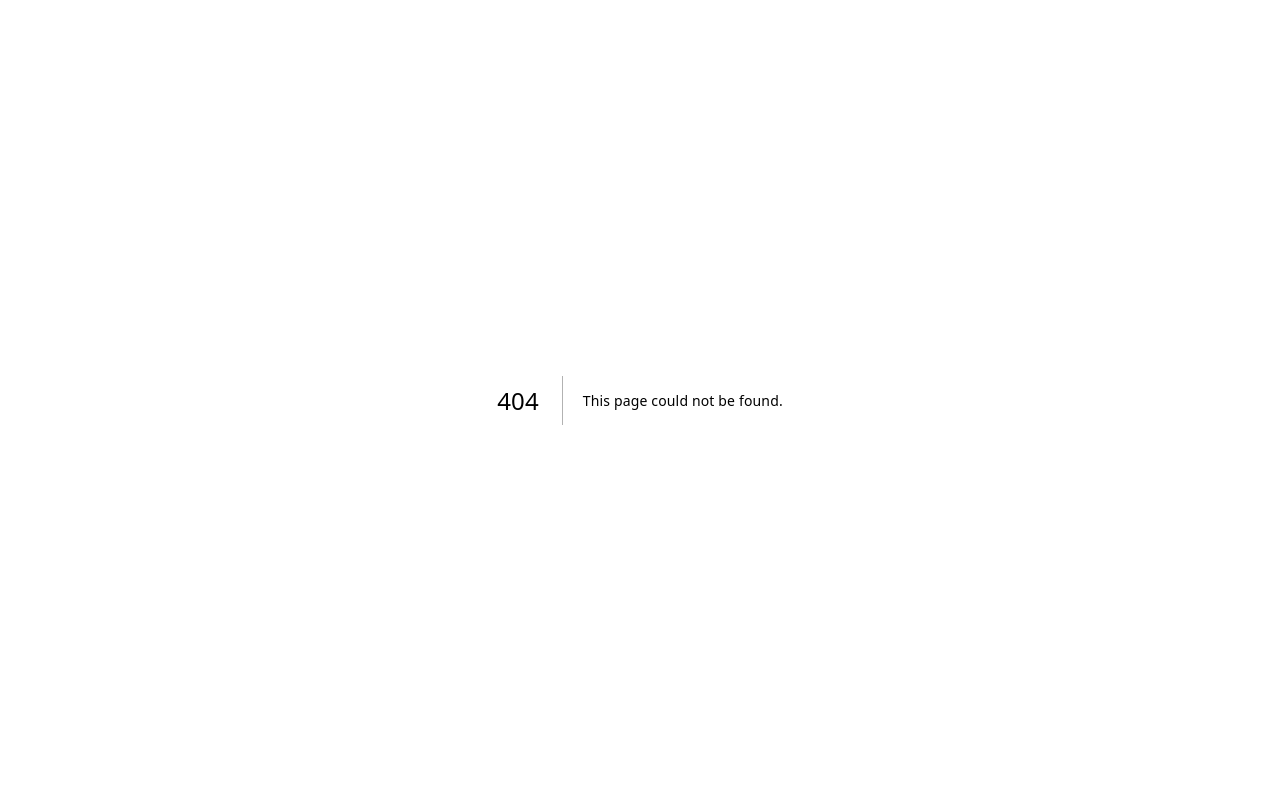
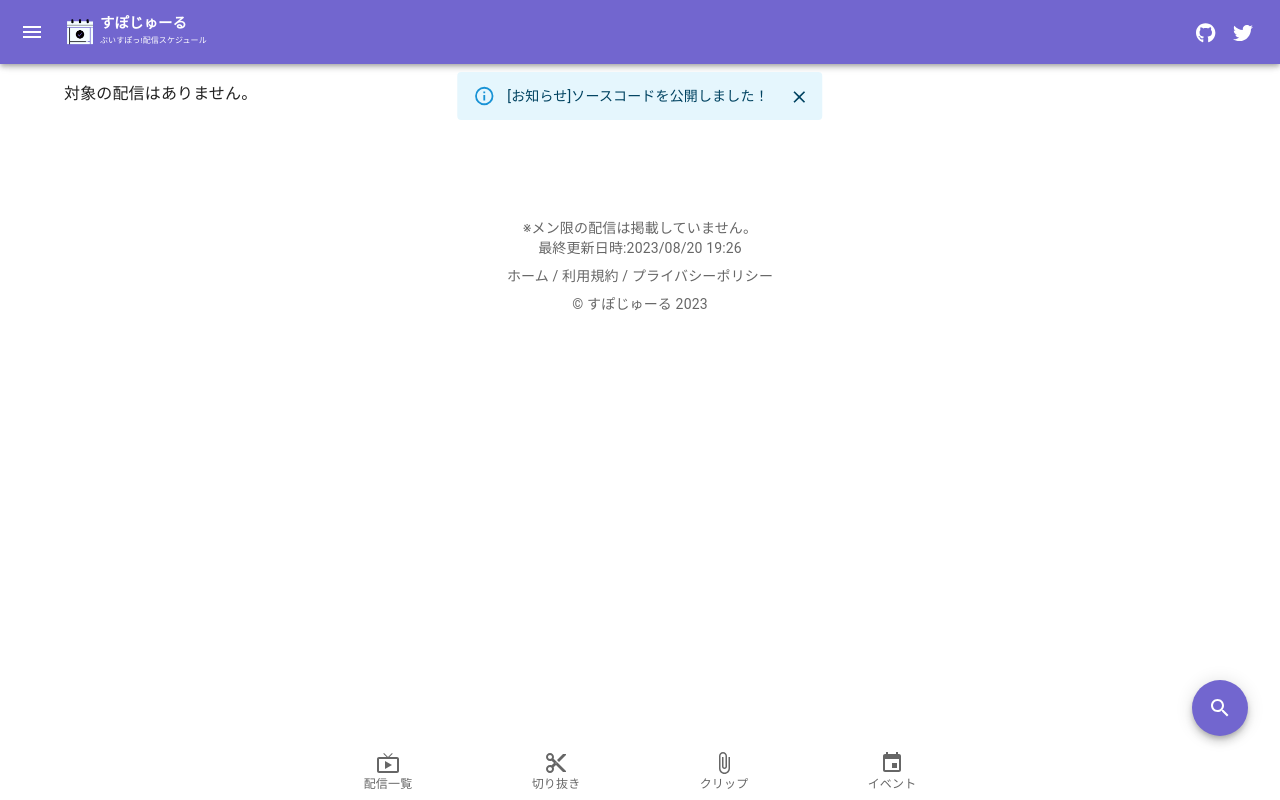
Before and after one commit to sugar-cat7/vspo-portal, a Next.js app: page /schedule/2023-08-18 in a window 1280 px wide. Before the commit this address had no page. Built offline with nearby package versions, Linux system fonts and the light colour scheme.

Commit message:
refactor: redirect schedule

```diff
--- a/next.config.js
+++ b/next.config.js
@@ -10,8 +10,8 @@ const withPWA = require("next-pwa")({
       options: {
         cacheName: "vspo-schedule",
         expiration: {
-          maxEntries: 60,
-          maxAgeSeconds: 3 * 60, // 3 minutes
+          maxEntries: 30,
+          maxAgeSeconds: 60, // 1 minutes
         },
         cacheableResponse: {
           statuses: [0, 200],
@@ -37,4 +37,13 @@ module.exports = withPWA({
       "clips-media-assets2.twitch.tv",
     ],
   },
+  async redirects() {
+    return [
+      {
+        source: "/",
+        destination: "/schedule/all",
+        permanent: true,
+      },
+    ];
+  },
 });
--- a/src/components/Elements/Drawer/Drawer.tsx
+++ b/src/components/Elements/Drawer/Drawer.tsx
@@ -57,7 +57,7 @@ export const CustomDrawer: React.FC = () => {
               ? "/twitch-clips"
               : id === "about"
               ? "/about"
-              : "/#" + id;
+              : "/schedule/" + id;
           const isExternalLink = id === "qa" || id == "support";
 
           if (id === "freechat") {
--- a/src/components/Elements/Icon/Icon.tsx
+++ b/src/components/Elements/Icon/Icon.tsx
@@ -63,7 +63,7 @@ export const DrawerIcon: React.FC<DrawerIconProps> = ({ id }) => {
       return <LiveTvIcon />;
     case "upcoming":
       return <CalendarTodayIcon />;
-    case "archieve":
+    case "archive":
       return <AllInboxIcon />;
     case "list":
       return <ReorderIcon />;
--- a/src/components/Layout/Header.tsx
+++ b/src/components/Layout/Header.tsx
@@ -111,7 +111,7 @@ export const Header: React.FC<Props> = ({ title }) => {
                 // justifyContent: "center",
                 width: "100%",
               }}
-              href="/"
+              href="/schedule/all"
             >
               <Image
                 src="/icon-top_transparent.png"
--- a/src/data/master.js
+++ b/src/data/master.js
@@ -8,7 +8,7 @@ export const platforms = [
 export const sideBarContents = [
   { id: "live", name: "配信中" },
   { id: "upcoming", name: "配信予定" },
-  { id: "archieve", name: "アーカイブ" },
+  { id: "archive", name: "アーカイブ" },
   { id: "freechat", name: "フリーチャット" },
   { id: "clip", name: "切り抜き一覧" },
   { id: "twitch-clip", name: "クリップ一覧" },
--- a/src/lib/utils.ts
+++ b/src/lib/utils.ts
@@ -476,7 +476,7 @@ export const isStatusLive = (livestream: Livestream): string => {
   ) {
     return "live";
   } else {
-    return "archieve";
+    return "archive";
   }
 };
 
--- a/src/pages/_document.tsx
+++ b/src/pages/_document.tsx
@@ -13,7 +13,7 @@ class MyDocument extends Document {
               crossOrigin="anonymous"
             />
           )}
-          <meta name="keywords" content="ぶいすぽっ!, 配信スケジュール" />
+          <meta name="keywords" content="ぶいすぽ 配信スケジュール" />
           <meta property="og:type" content="website" />
           <meta
             property="og:image"
--- a/src/pages/index.tsx
+++ b/src/pages/schedule/[status].tsx
@@ -1,31 +1,32 @@
 import React, { useEffect, useState } from "react";
 import { Container, Box, Tab, Tabs, IconButton } from "@mui/material";
-import { GetStaticProps } from "next";
+import { GetStaticPaths, GetStaticProps } from "next";
 import { Livestream } from "@/types/streaming";
 import {
   formatWithTimeZone,
   getOneWeekRange,
   groupBy,
-  liveStatusFilterLivestreams,
+  isStatusLive,
   removeDuplicateTitles,
 } from "@/lib/utils";
 import { styled } from "@mui/system";
 import { TabContext } from "@mui/lab";
 import { ArrowBackIos } from "@mui/icons-material";
-import { useRouter } from "next/router";
 import { ContentLayout } from "@/components/Layout/ContentLayout";
-import { NextPageWithLayout } from "./_app";
+import { NextPageWithLayout } from "./../_app";
 import { Loading, SerarchDialog } from "@/components/Elements";
 import { LivestreamCards } from "@/components/Templates";
 import { freeChatVideoIds } from "@/data/master";
 import { CustomBottomNavigation } from "@/components/Layout/Navigation";
 import { fetchVspoEvents, fetchVspoLivestreams } from "@/lib/api";
 import { VspoEvent } from "@/types/events";
+import { usePathname } from "next/navigation";
 
 type LivestreamsProps = {
   livestreamsByDate: Record<string, Livestream[]>;
   eventsByDate: Record<string, VspoEvent[]>;
   lastUpdateDate: string;
+  liveStatus?: string | string[];
 };
 
 const ContainerBox = styled(Box)(() => ({
@@ -53,7 +54,7 @@ const HomePage: NextPageWithLayout<LivestreamsProps> = ({
   eventsByDate,
 }) => {
   const [tabValue, setTabValue] = useState("0");
-  const router = useRouter();
+  const pathname = usePathname();
 
   const handleTabChange = (event: React.SyntheticEvent, newValue: string) => {
     setTabValue(newValue);
@@ -103,40 +104,11 @@ const HomePage: NextPageWithLayout<LivestreamsProps> = ({
     }
     setDates(dates);
     setIsLoading(false);
-  }, [filteredLivestreamsByDate]);
-
+    console.log(pathname);
+  }, [filteredLivestreamsByDate, pathname]);
   useEffect(() => {
-    setIsLoading(true);
-    const handleRouteChange = (url: string) => {
-      const hash = window.location.hash
-        ? window.location.hash.substring(1)
-        : "";
-      let newTabValue = tabValue;
-      if (!hash) {
-        newTabValue = (Object.keys(livestreamsByDate).length - 1).toString();
-        setFilteredLivestreamsByDate(livestreamsByDate);
-      } else {
-        const statusFilterLivestreams = liveStatusFilterLivestreams(
-          filteredLivestreamsByDate,
-          hash
-        );
-        newTabValue = (
-          Object.keys(statusFilterLivestreams).length - 1
-        ).toString();
-        setFilteredLivestreamsByDate(statusFilterLivestreams);
-      }
-      setTabValue(newTabValue);
-    };
-
-    router.events.on("hashChangeComplete", handleRouteChange);
-    router.events.on("routeChangeComplete", handleRouteChange);
-    setIsLoading(false);
-    return () => {
-      router.events.off("hashChangeComplete", handleRouteChange);
-      router.events.off("routeChangeComplete", handleRouteChange);
-    };
-  }, [router.events, filteredLivestreamsByDate, livestreamsByDate, tabValue]);
-
+    setFilteredLivestreamsByDate(livestreamsByDate);
+  }, [pathname, livestreamsByDate]);
   return (
     <>
       <Container>
@@ -211,20 +183,32 @@ const HomePage: NextPageWithLayout<LivestreamsProps> = ({
   );
 };
 
-export const getStaticProps: GetStaticProps<LivestreamsProps> = async () => {
+export const getStaticPaths: GetStaticPaths = async () => {
+  const paths = ["all", "live", "upcoming", "archive"].map((status) => ({
+    params: { status },
+  }));
+  return { paths, fallback: false };
+};
+
+export const getStaticProps: GetStaticProps<LivestreamsProps> = async ({
+  params,
+}) => {
   const pastLivestreams = await fetchVspoLivestreams({ limit: 300 });
 
   const fetchEvents = await fetchVspoEvents();
 
   const uniqueLivestreams = removeDuplicateTitles(pastLivestreams);
+
   const { oneWeekAgo, oneWeekLater } = getOneWeekRange();
   const filteredLivestreams = uniqueLivestreams.filter((livestream) => {
     const scheduledStartTime = new Date(livestream.scheduledStartTime);
     scheduledStartTime.setHours(0, 0, 0, 0); // Set time to 00:00:00
+    const isAll = params?.status === "all";
     return (
       scheduledStartTime >= oneWeekAgo &&
       scheduledStartTime <= oneWeekLater &&
-      !freeChatVideoIds.includes(livestream.id)
+      !freeChatVideoIds.includes(livestream.id) &&
+      (isAll || params?.status === isStatusLive(livestream))
     );
   });
   // Sort livestreams by scheduled start time in ascending order
@@ -260,16 +244,35 @@ export const getStaticProps: GetStaticProps<LivestreamsProps> = async () => {
       livestreamsByDate: livestreamsByDate,
       eventsByDate: fetchEventsByDate,
       lastUpdateDate: formatWithTimeZone(new Date(), "ja", "yyyy/MM/dd HH:mm"),
+      liveStatus: params?.status,
     },
-    revalidate: 60,
+    revalidate: 30,
   };
 };
 
 HomePage.getLayout = (page, pageProps) => {
+  let title = "";
+  switch (pageProps.liveStatus) {
+    case "all":
+      title = "配信スケジュール";
+      break;
+    case "live":
+      title = "配信中";
+      break;
+    case "upcoming":
+      title = "配信予定";
+      break;
+    case "archive":
+      title = "アーカイブ";
+      break;
+    default:
+      title = "配信スケジュール";
+      break;
+  }
   return (
     <ContentLayout
-      title="ぶいすぽっ!配信スケジュール【非公式】"
-      description="ぶいすぽっ!メンバーの配信スケジュール(Youtube/Twitch/ツイキャス)を確認できます。"
+      title={`ぶいすぽっ!${title}`}
+      description={`ぶいすぽっ!メンバーの配信スケジュール(Youtube/Twitch/ツイキャス)を確認できます。`}
       lastUpdateDate={pageProps.lastUpdateDate}
       footerMessage="※メン限の配信は掲載していません。"
     >
```
